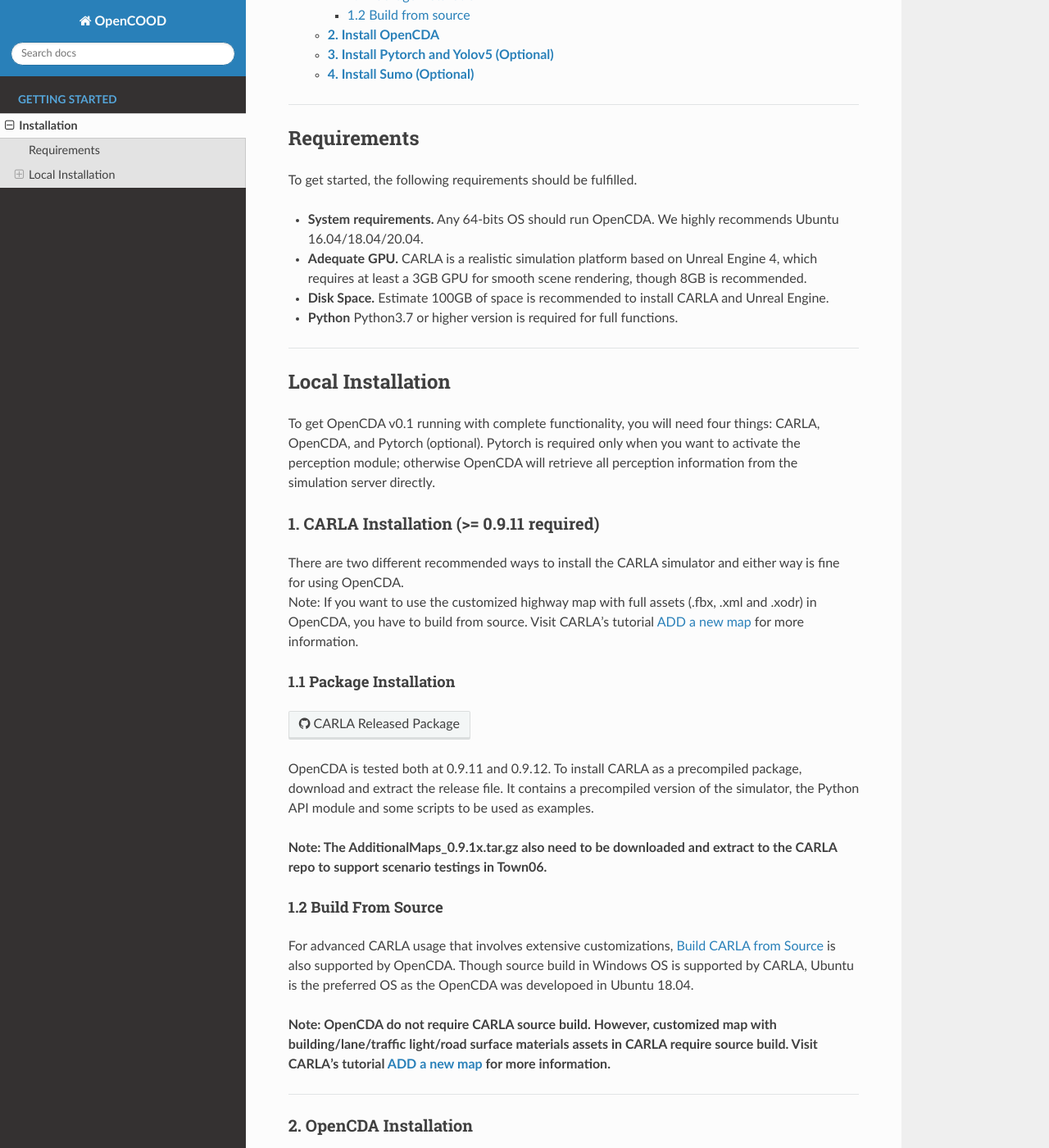
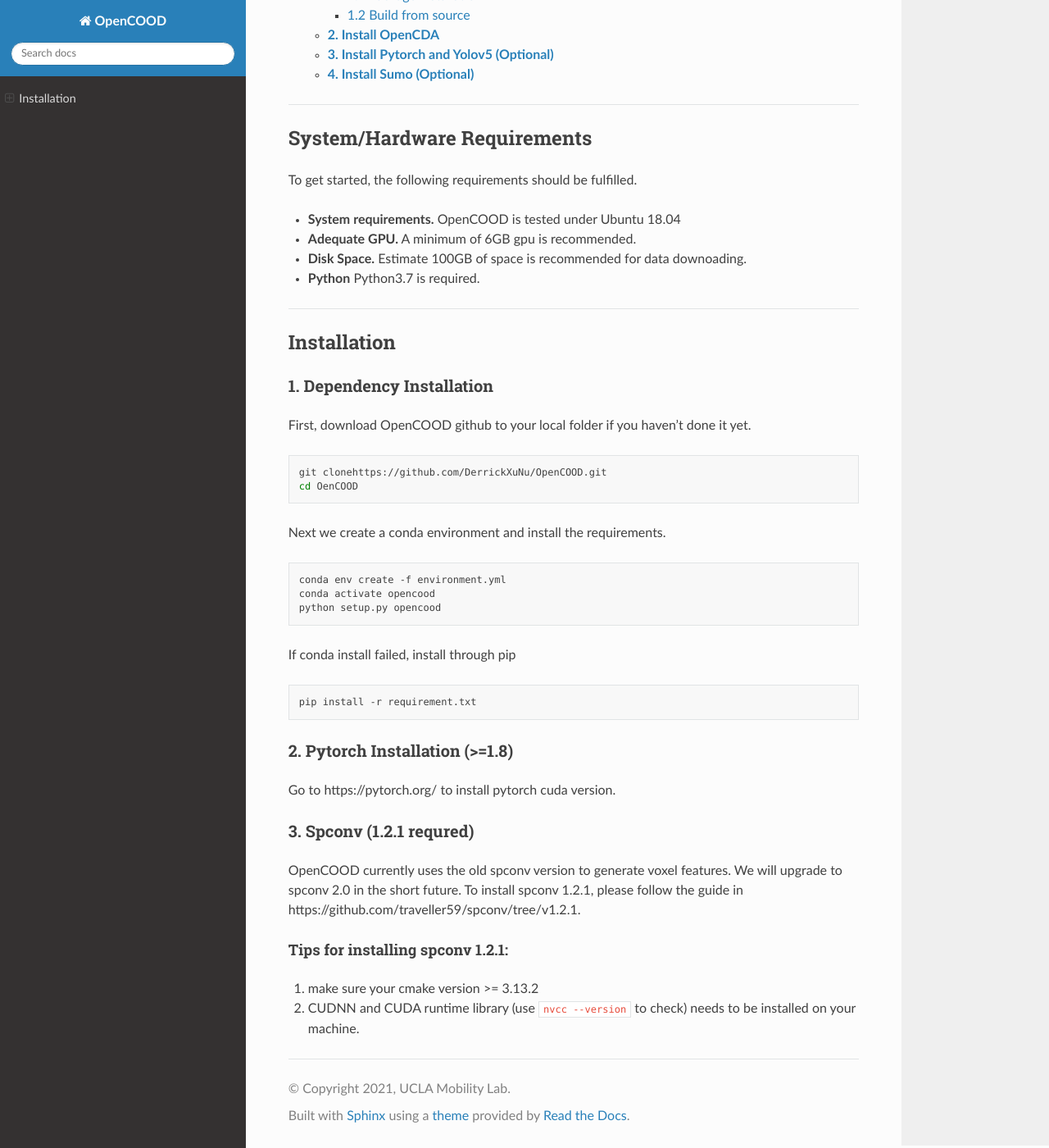
Before and after one commit to DerrickXuNu/OpenCOOD, a Sphinx documentation site: the page built from docs/md_files/installation.md, in a window 1280 px wide and 1400 px high, scrolled down 249 px. Shown: the whole window at 82% size. Built offline with Sphinx 7.4.7 and the Read the Docs theme 2.0.0, drawn with Linux system fonts in a browser that asks for light colours; some of the changed text lies outside the part shown.

Commit message:
installation and data intro guide done

````diff
--- a/docs/index.rst
+++ b/docs/index.rst
@@ -15,9 +15,8 @@
 .. toctree::
    :maxdepth: 1
    :caption: Getting Started
-
+   md_files/data_intro.md
    md_files/installation.md
-
 
 **Citing OpenCOOD**\ :
 
--- a/docs/md_files/installation.md
+++ b/docs/md_files/installation.md
@@ -14,65 +14,28 @@
 
 
 ---
-## Requirements
+## System/Hardware Requirements
 To get started, the following requirements should be fulfilled.
-* __System requirements.__ Any 64-bits OS should run OpenCDA. We highly recommends Ubuntu  16.04/18.04/20.04.
-
-* __Adequate GPU.__ CARLA is a realistic simulation platform based on Unreal Engine 4, which requires at least a 3GB GPU for smooth scene rendering, though 8GB is recommended.
-* __Disk Space.__ Estimate 100GB of space is recommended to install CARLA and Unreal Engine.
-* __Python__ Python3.7 or higher version is required for full functions.
+* __System requirements.__ OpenCOOD is tested under Ubuntu 18.04
+* __Adequate GPU.__ A minimum of 6GB gpu is recommended.
+* __Disk Space.__ Estimate 100GB of space is recommended for data downoading.
+* __Python__ Python3.7 is required.
 
 
 ---
-## Local Installation
-To get OpenCDA v0.1 running with complete functionality, you will need four things: CARLA, OpenCDA, and
-Pytorch (optional). Pytorch is required only when you want to activate the perception module; otherwise OpenCDA
-will retrieve all perception information from the simulation server directly.
-
-###  1. CARLA Installation (>= 0.9.11 required)
-
-There are two different recommended ways to install the CARLA simulator and either way is fine for using OpenCDA. <br>
-Note: If you want to use the customized highway map with full assets (.fbx, .xml and .xodr) in OpenCDA,
-you have to build from source. Visit CARLA's tutorial [ADD a new map](https://carla.readthedocs.io/en/latest/tuto_A_add_map_overview/) for more information.
-
-
-#### 1.1 Package Installation
-
-<div class="build-buttons">
-<p>
-<a href="https://github.com/carla-simulator/carla/releases" target="_blank" class="btn btn-neutral" title="Go to the latest CARLA release">
-<span class="icon icon-github"></span> CARLA Released Package</a>
-</p>
-</div>
-
-OpenCDA is tested both at 0.9.11 and 0.9.12.
-To install CARLA as a precompiled package, download and extract the release file. It contains a precompiled version of the simulator, the Python API module and some scripts to be used as examples. <br>
-
-<strong>Note: The  AdditionalMaps_0.9.1x.tar.gz also need to be downloaded and extract to the CARLA repo to support
-scenario testings in Town06.</strong>
-
-#### 1.2 Build From Source
-
-For advanced CARLA usage that involves extensive customizations, [Build CARLA from Source](https://carla.readthedocs.io/en/0.9.11/build_linux/) is also supported by OpenCDA. Though source build in
-Windows OS is supported by CARLA, Ubuntu is the preferred OS as the OpenCDA was developoed in Ubuntu 18.04.
-
-<strong>Note: OpenCDA do not require CARLA source build. However, customized map with building/lane/traffic light/road surface materials assets  in CARLA  require source build.
-Visit CARLA's tutorial [ADD a new map](https://carla.readthedocs.io/en/latest/tuto_A_add_map_overview/) for more information. </strong>
-
----
-### 2. OpenCDA Installation
-First, download OpenCDA github to your local folder if you haven't done it yet.
+## Installation
+### 1. Dependency Installation
+First, download OpenCOOD github to your local folder if you haven't done it yet.
 ```sh
-git clone https://github.com/ucla-mobility/OpenCDA.git
-cd OpenCDA
+git clonehttps://github.com/DerrickXuNu/OpenCOOD.git
+cd OenCOOD
 ```
-Make sure you are in the root dir of OpenCDA, and next let's install the dependencies. <strong>We highly
-recommend use conda environment to install.</strong>
+Next we create a conda environment and install the requirements.
 
 ```sh
 conda env create -f environment.yml
-conda activate opencda
-python setup.py develop
+conda activate opencood
+python setup.py opencood
 ```
 
 If conda install failed,  install through pip
@@ -80,63 +43,13 @@
 pip install -r requirement.txt
 ```
 
-After dependencies are installed, we need to install the CARLA python library into opencda conda environment.
-You can do this by running this script:
-```sh
-export CARLA_HOME=/path/to/your/CARLA_ROOT
-export CARLA_VERSION=0.9.11 #or 0.9.12 depends on your CARLA
-. setup.sh
-```
-If everything works correctly, you will see a cache folder is created in your OpenCDA root dir, and the terminal shows
-"Successful Setup!". To double check the carla package is correctly installed, run the following command and
-there should be no error.
-```sh
-python -c "import carla" # check whether carla is installed correctly.
-```
-<strong>Note: If you are using Python other than 3.7 and CARLA < 0.9.11 then you have to change the setup.sh to your
-carla version's egg file or manually installed carla to your conda environment.</strong>
+### 2. Pytorch Installation (>=1.8)
+Go to https://pytorch.org/ to install pytorch cuda version.
 
-### 3. Install Pytorch and Yolov5 (Optional)
-This section is only needed for the users who want to test perception algorithms. By default, OpenCDA does not require
-pytorch installed and it retrieves the object positions from the server directly. Once perception module is activated,
-then OpenCDA will use yolov5 with pytorch to run object detection. <br>
-To install pytorch based on your GPU and cuda version, go to the official pytorch website and install with conda command. Make
-sure you install pytorch >= 1.7.0.  <strong>GPU Version highly recommended!</strong>
-<div class="build-buttons">
-<p>
-<a href="https://pytorch.org/" target="_blank" class="btn btn-neutral" title="Pytorch">
-<span class="icon icon-github"></span>Pytorch Official Website</a>
-</p>
-</div>
+### 3. Spconv (1.2.1 requred)
+OpenCOOD currently uses the old spconv version to generate voxel features. We will
+upgrade to spconv 2.0 in the short future. To install spconv 1.2.1, please follow the guide in https://github.com/traveller59/spconv/tree/v1.2.1.
 
-The command belows shows an example of installing pytorch v1.8.0 with cuda 11.1 in opencda
-environment.
-
-```sh
-
-conda install pytorch==1.8.0 torchvision==0.9.0 torchaudio==0.8.0 cudatoolkit=11.1 -c pytorch -c conda-forge
-
-```
-
-After pytorch installation, install the requirements for Yolov5. <br>
-```sh
-pip install -qr https://raw.githubusercontent.com/ultralytics/yolov5/master/requirements.txt  # install dependencies
-```
-
-### 4. Install SUMO (Optional)
-SUMO installation is only required for the users who require to conduct co-simulation testing and use future release of SUMO-only mode.
-
-You can install SUMO directly by apt-get:
-```sh
-sudo add-apt-repository ppa:sumo/stable
-sudo apt-get update
-sudo apt-get install sumo sumo-tools sumo-doc
-```
-After that, install the traci python package.
-```sh
-pip install traci
-```
-Finally, add the following path to your ~/.bashrc:
-```yaml
-export SUMO_HOME=/usr/share/sumo
-```
+#### Tips for installing spconv 1.2.1:
+1. make sure your cmake version >= 3.13.2
+2. CUDNN and CUDA runtime library (use `nvcc --version` to check) needs to be installed on your machine.
````
Also changed, not shown: README.md (+20 -0 lines), docs/md_files/data_intro.md (added, +76 -0 lines).
